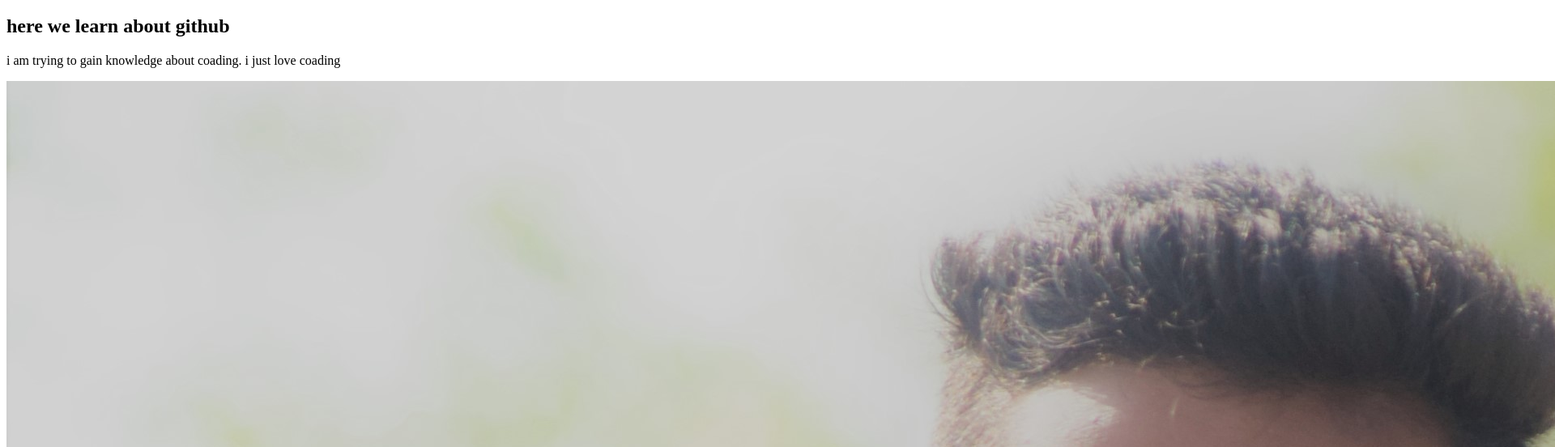
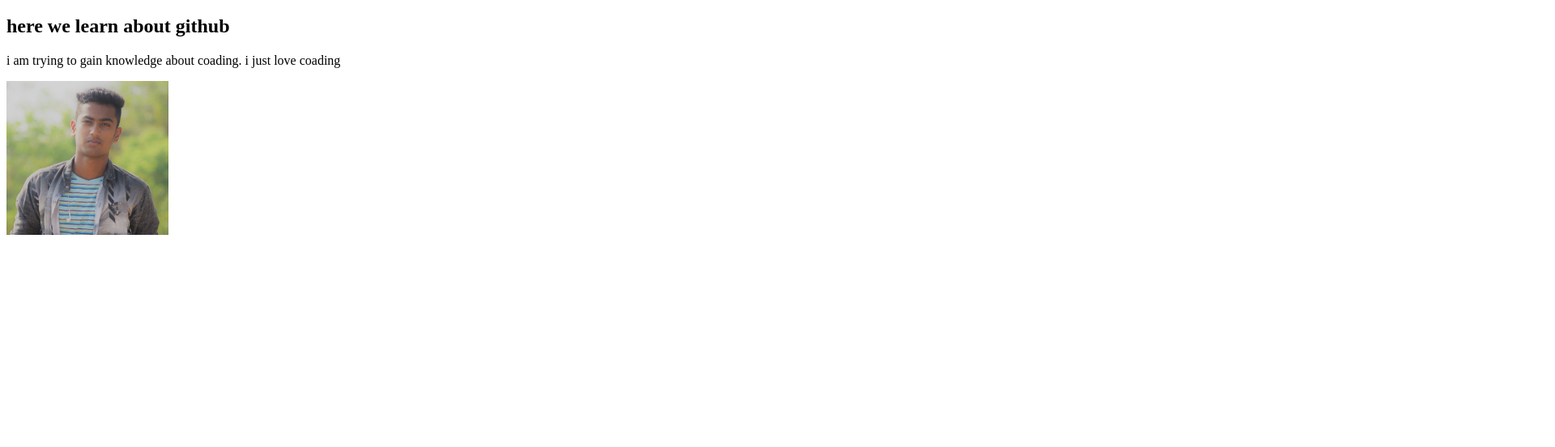
Before and after one commit to nurul0010/my-second-repo, a plain HTML site: page index.html in a window 1280 px wide. Shown: the part 61-613 px from the top of the page at 81% size, 1920 px wide, since content can reach past the window. Drawn offline with Linux system fonts and the light colour scheme.

Commit message:
width set

```diff
--- a/index.html
+++ b/index.html
@@ -10,6 +10,6 @@
     <h1>hi welcome to my git hub coading</h1>
     <h2>here we learn about github</h2>
     <p>i am trying to gain knowledge about coading. i just love coading</p>
-    <img src="demo.jpg" alt="demo">
+    <img width="200px" src="demo.jpg" alt="demo">
 </body>
 </html>
```
